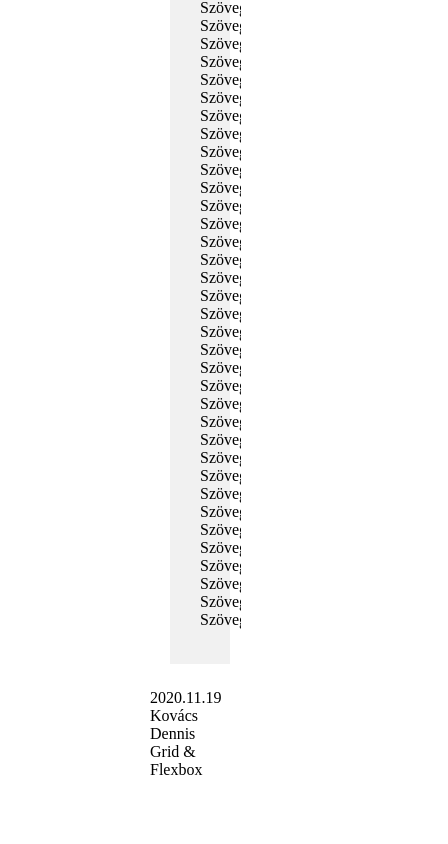
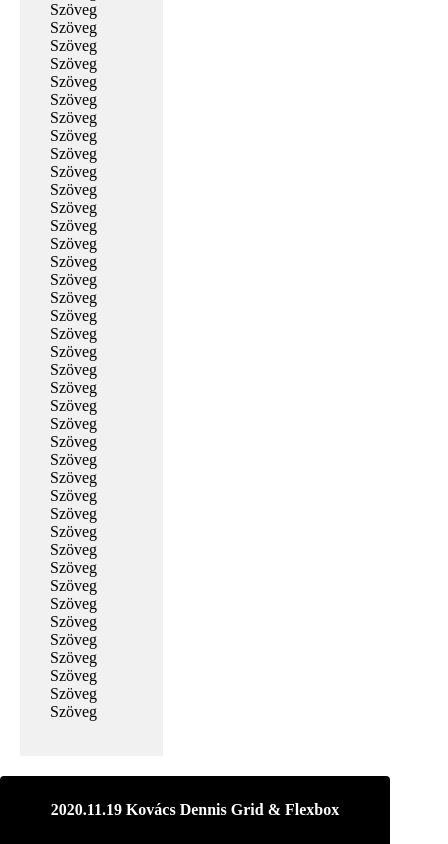
Before and after one commit to De2n1s/De2n1s.github.io, a plain HTML site: page index.html in a window 390 px wide. Shown: the part 3825-4669 px from the top of the page, 448 px wide, since content can reach past the window. Before the commit the page ends 4609 px from the top, so only its background shows below. Drawn offline with Linux system fonts and the light colour scheme.

Commit message:
footer, media

```diff
--- a/CSS/style.css
+++ b/CSS/style.css
@@ -110,3 +110,33 @@ aside ul li
     border-bottom: 1px solid #ccc;
     transition: .3s;
 }
+footer
+{
+    grid-area: footer;
+    padding: 20px;
+    text-align: center;
+    font-weight: bold;
+    background-color: black;
+    color: white;
+    border-radius: 4px 4px 0px 0px;
+}
+@media(max-width:900px)
+{
+    .container
+    {
+        margin: 0px;
+
+    }
+}
+@media(max-width:600px)
+{
+    .container
+    {
+        grid-template-columns: repeat(4, 1fr);
+        grid-template-rows: auto;
+        grid-template-areas:
+        "header header header header"
+        "main main main aside"
+        "footer footer footer footer";
+    }
+}
```
